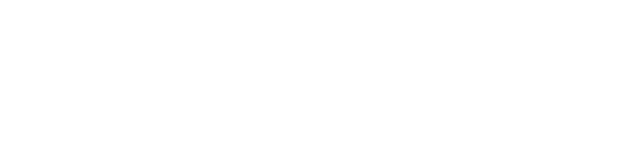
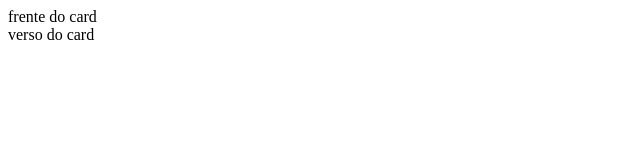
Before and after one commit to cicerorocha/CardFrenteVerso, a plain HTML site: page index.html in a window 1280 px wide. Shown: the whole page, without its empty margins (0-640 px from the left). Drawn offline with Linux system fonts and the light colour scheme.

Commit message:
chore: criando div do card

```diff
--- a/index.html
+++ b/index.html
@@ -1,12 +1,22 @@
 <!DOCTYPE html>
 <html lang="en">
+
 <head>
     <meta charset="UTF-8">
     <meta name="viewport" content="width=device-width, initial-scale=1.0">
     <title>Card Frente e Verso</title>
     <link rel="stylesheet" href="style.css">
 </head>
+
 <body>
+    <div class="card">
+        <div class="front">
+            frente do card
+        </div>
+        <div class="back">
+            verso do card
+        </div>
+    </div>
+</body>
 
-</body>
 </html>
```
